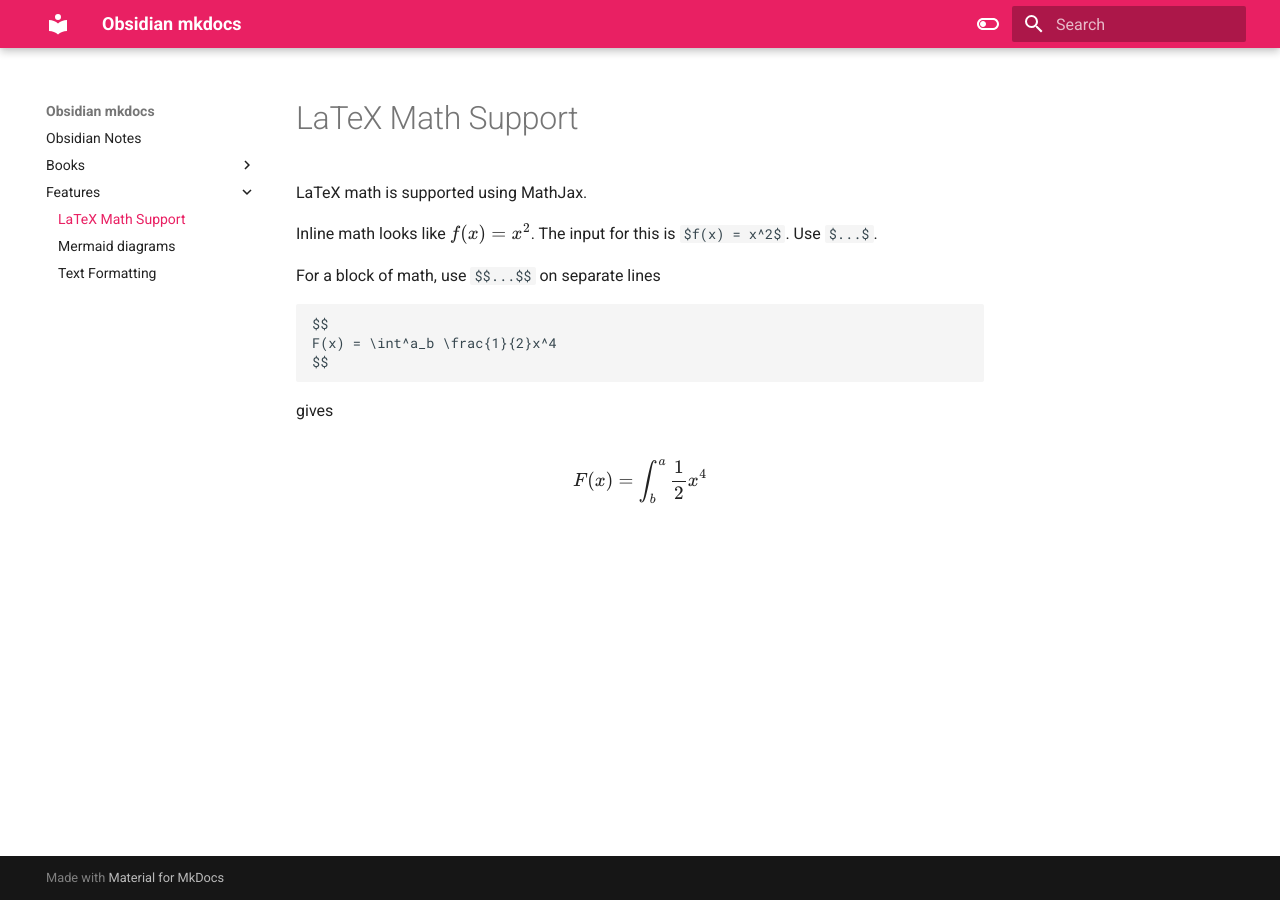
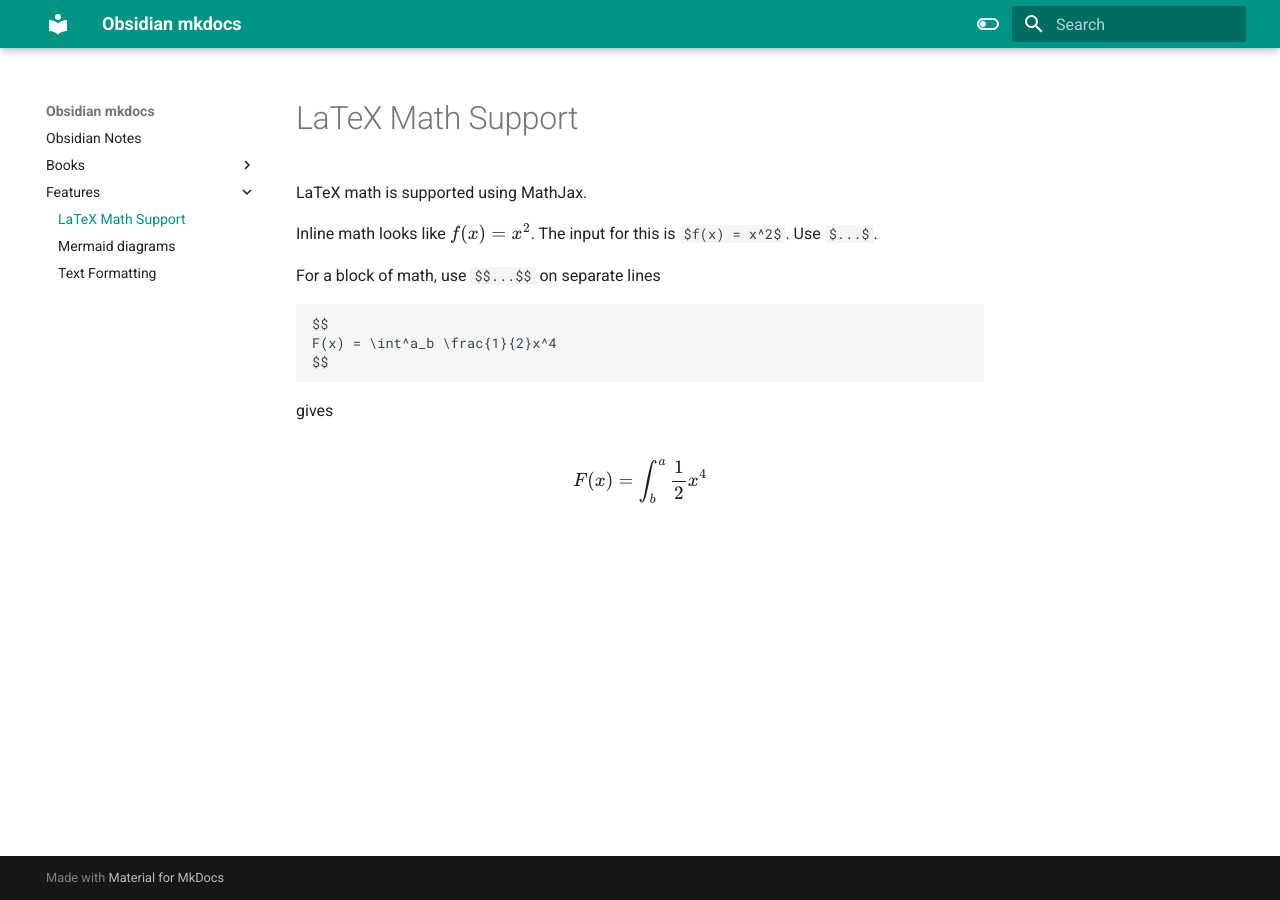
Before and after one commit to 8ku/obsidian, an MkDocs documentation site: the page built from docs/Features/LaTeX Math Support.md, in a window 1280 px wide. Built offline with MkDocs 1.6.1 and Material for MkDocs 9.7.7, drawn with Linux system fonts in a browser that asks for light colours.

Commit message:
change theme palette

```diff
--- a/mkdocs.yml
+++ b/mkdocs.yml
@@ -6,7 +6,7 @@ theme:
     # Light mode
     - media: "(prefers-color-scheme: light)"
       scheme: default
-      primary: pink
+      primary: teal
       accent: indigo
       toggle:
         icon: material/toggle-switch-off-outline
```
